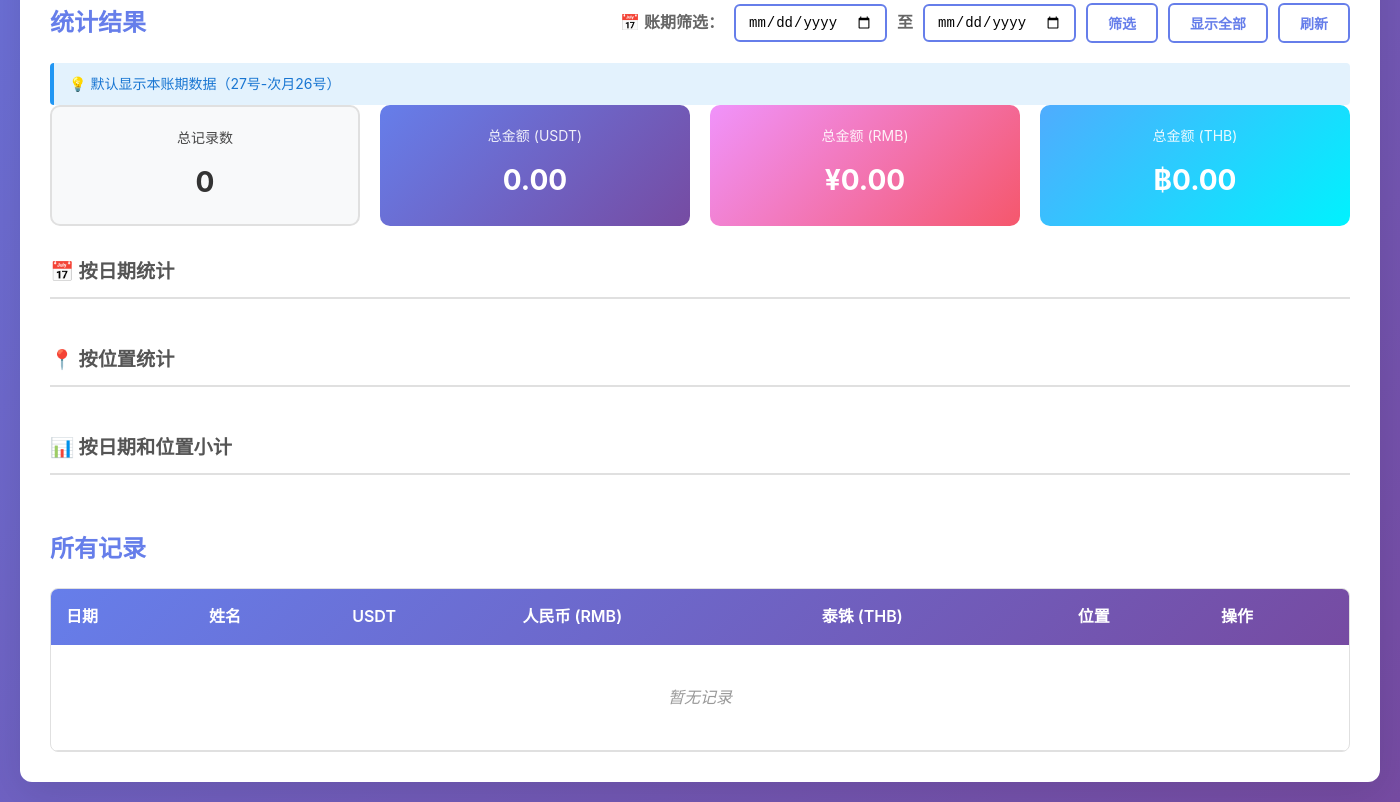
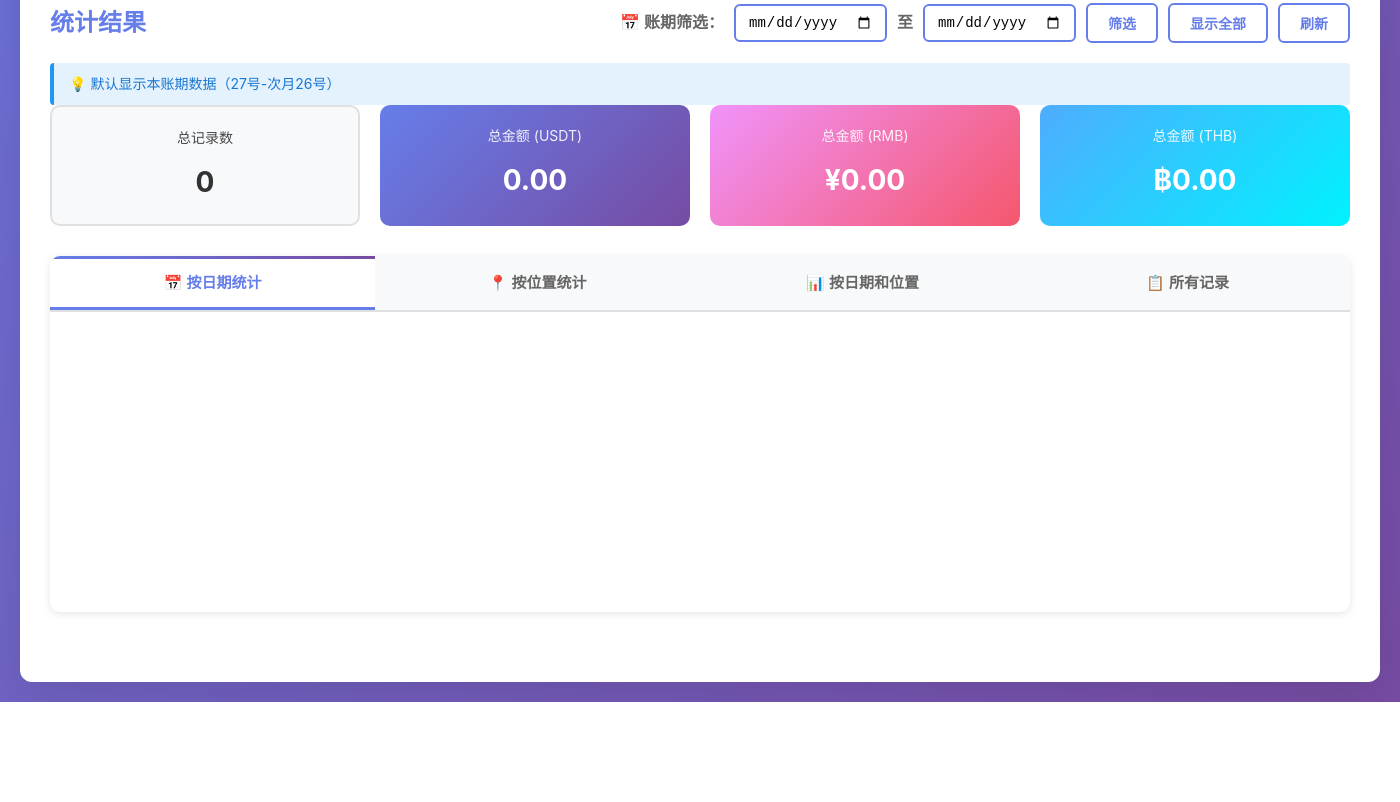
Before and after one commit to joweywen/expense-tracker, an Electron app: page index.html in a window 1400 px wide. Shown: the part 958-1760 px from the top of the page. After the commit the page ends 1660 px from the top, so only its background shows below. Drawn offline with Linux system fonts and the light colour scheme; no server answers.

Commit message:
交互样式修改为tab切换模式

```diff
--- a/index.html
+++ b/index.html
@@ -97,7 +97,7 @@
         </form>
       </section>
 
-      <!-- 统计结果 -->
+      <!-- 统计结果 - 改为Tab式 -->
       <section class="statistics-section">
         <div class="statistics-header">
           <h2>统计结果</h2>
@@ -136,28 +136,47 @@
           </div>
         </div>
 
-        <!-- 按日期统计 -->
+        <!-- Tab导航 -->
+        <div class="tabs-container">
+          <div class="tabs-nav">
+            <button class="tab-btn active" data-tab="byDate">
+              📅 按日期统计
+            </button>
+            <button class="tab-btn" data-tab="byLocation">
+              📍 按位置统计
+            </button>
+            <button class="tab-btn" data-tab="byDateLocation">
+              📊 按日期和位置
+            </button>
+            <button class="tab-btn" data-tab="allRecords">
+              📋 所有记录
+            </button>
+          </div>
+
+          <div class="tabs-content">
+            <!-- 按日期统计 Tab -->
+            <div class="tab-pane active" id="tab-byDate">
               <div class="stat-group">
-          <h3>📅 按日期统计</h3>
                 <div id="dateStats" class="stat-list"></div>
               </div>
+            </div>
 
-        <!-- 按位置统计 -->
+            <!-- 按位置统计 Tab -->
+            <div class="tab-pane" id="tab-byLocation">
               <div class="stat-group">
-          <h3>📍 按位置统计</h3>
                 <div id="locationStats" class="stat-list"></div>
               </div>
+            </div>
 
-        <!-- 按日期和位置统计 -->
+            <!-- 按日期和位置统计 Tab -->
+            <div class="tab-pane" id="tab-byDateLocation">
               <div class="stat-group">
-          <h3>📊 按日期和位置小计</h3>
                 <div id="dateLocationStats" class="stat-list"></div>
               </div>
-      </section>
+            </div>
 
-      <!-- 记录列表 -->
-      <section class="records-section">
-        <h2>所有记录</h2>
+            <!-- 所有记录 Tab -->
+            <div class="tab-pane" id="tab-allRecords">
               <div class="table-container">
                 <table id="recordsTable">
                   <thead>
@@ -178,6 +197,9 @@
                   </tbody>
                 </table>
               </div>
+            </div>
+          </div>
+        </div>
       </section>
     </main>
   </div>
--- a/renderer.js
+++ b/renderer.js
@@ -516,3 +516,40 @@ window.expenseAPI.onDataCleared(() => {
 
 // 页面加载时初始化
 window.addEventListener('DOMContentLoaded', initializeApp);
+// ==================== Tab 切换功能 ====================
+function initializeTabs() {
+  const tabBtns = document.querySelectorAll('.tab-btn');
+  const tabPanes = document.querySelectorAll('.tab-pane');
+
+  tabBtns.forEach(btn => {
+    btn.addEventListener('click', () => {
+      const targetTab = btn.getAttribute('data-tab');
+
+      // 移除所有active状态
+      tabBtns.forEach(b => b.classList.remove('active'));
+      tabPanes.forEach(p => p.classList.remove('active'));
+
+      // 添加active到当前选中的
+      btn.classList.add('active');
+      document.getElementById(`tab-${targetTab}`).classList.add('active');
+
+      // 可选：存储当前选中的Tab
+      localStorage.setItem('activeTab', targetTab);
+    });
+  });
+
+  // 恢复上次选中的Tab
+  const savedTab = localStorage.getItem('activeTab');
+  if (savedTab) {
+    const savedBtn = document.querySelector(`[data-tab="${savedTab}"]`);
+    if (savedBtn) {
+      savedBtn.click();
+    }
+  }
+}
+
+// 在页面加载完成后初始化Tab
+window.addEventListener('DOMContentLoaded', () => {
+  initializeApp();
+  initializeTabs();
+});
--- a/styles.css
+++ b/styles.css
@@ -496,3 +496,122 @@ td {
     flex-wrap: wrap;
   }
 }
+/* ==================== Tab 样式 ==================== */
+.tabs-container {
+  margin-top: 30px;
+  background: white;
+  border-radius: 10px;
+  overflow: hidden;
+  box-shadow: 0 2px 8px rgba(0,0,0,0.1);
+}
+
+.tabs-nav {
+  display: flex;
+  background: #f8f9fa;
+  border-bottom: 2px solid #e0e0e0;
+  overflow-x: auto;
+  scrollbar-width: thin;
+}
+
+  .tabs-nav::-webkit-scrollbar {
+    height: 4px;
+  }
+
+  .tabs-nav::-webkit-scrollbar-thumb {
+    background: #667eea;
+    border-radius: 2px;
+  }
+
+.tab-btn {
+  flex: 1;
+  min-width: 150px;
+  padding: 15px 20px;
+  background: transparent;
+  border: none;
+  border-bottom: 3px solid transparent;
+  font-size: 15px;
+  font-weight: 600;
+  color: #666;
+  cursor: pointer;
+  transition: all 0.3s ease;
+  white-space: nowrap;
+}
+
+  .tab-btn:hover {
+    background: rgba(102, 126, 234, 0.1);
+    color: #667eea;
+  }
+
+  .tab-btn.active {
+    background: white;
+    color: #667eea;
+    border-bottom-color: #667eea;
+  }
+
+.tabs-content {
+  padding: 25px;
+  min-height: 300px;
+}
+
+.tab-pane {
+  display: none;
+  animation: fadeIn 0.3s ease;
+}
+
+  .tab-pane.active {
+    display: block;
+  }
+
+@keyframes fadeIn {
+  from {
+    opacity: 0;
+    transform: translateY(10px);
+  }
+
+  to {
+    opacity: 1;
+    transform: translateY(0);
+  }
+}
+
+/* 移除原来的记录列表单独section样式 */
+.records-section {
+  display: none; /* 隐藏原来的记录section，因为已经整合到Tab中 */
+}
+
+/* Tab内的stat-group调整 */
+.tab-pane .stat-group {
+  margin-bottom: 0;
+}
+
+  .tab-pane .stat-group h3 {
+    display: none; /* Tab标题已经显示，内部标题隐藏 */
+  }
+
+/* 响应式Tab设计 */
+@media (max-width: 768px) {
+  .tab-btn {
+    min-width: 120px;
+    padding: 12px 15px;
+    font-size: 14px;
+  }
+
+  .tabs-content {
+    padding: 15px;
+  }
+}
+
+/* Tab切换时的高亮效果 */
+.tab-btn.active::before {
+  content: '';
+  position: absolute;
+  top: 0;
+  left: 0;
+  right: 0;
+  height: 3px;
+  background: linear-gradient(90deg, #667eea, #764ba2);
+}
+
+.tab-btn {
+  position: relative;
+}
```
Also changed, not shown: README.md. Lines whose indentation alone changed are shown as unchanged.
